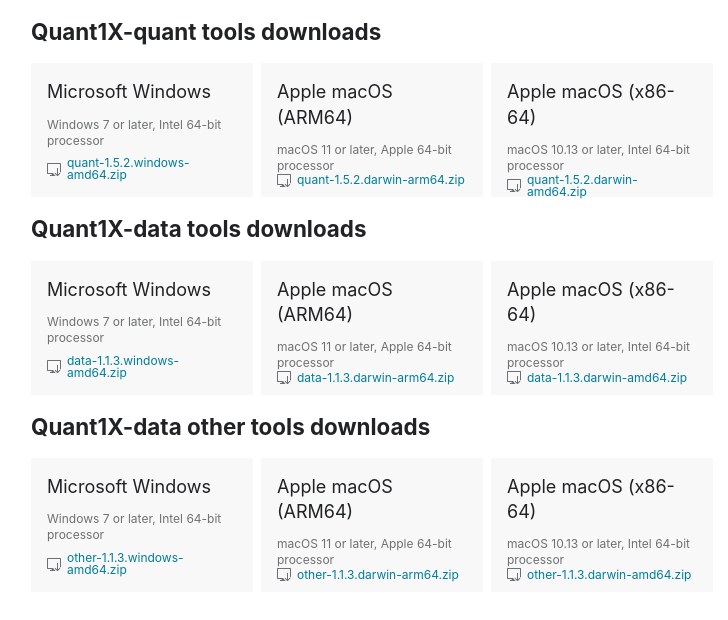
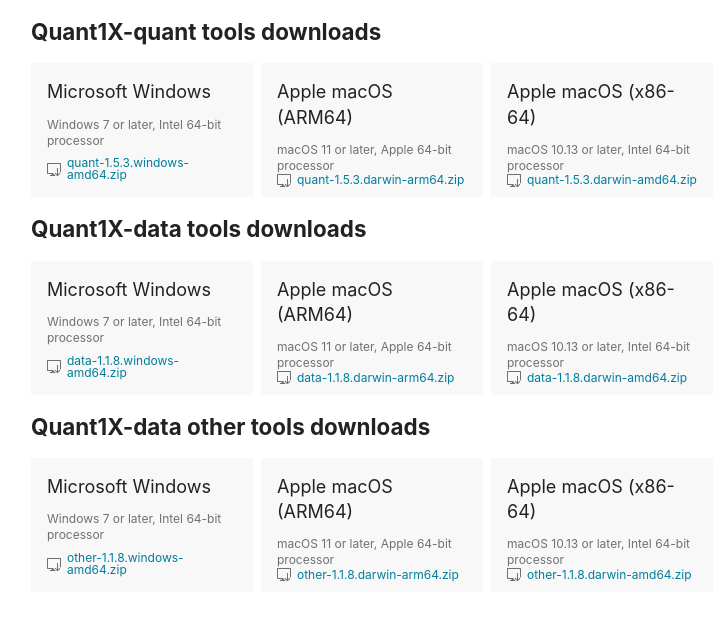
Before and after one commit to quant1x/quant1x.github.io, a plain HTML site: page index.html in a window 1280 px wide. Shown: the whole page, without its empty margins (27-755 px from the left). Drawn offline with Linux system fonts and the light colour scheme.

Commit message:
更新版本 1.5.3

```diff
--- a/index.html
+++ b/index.html
@@ -52,83 +52,83 @@
     <article class="Downloads Article">
         <h2 id="quant">Quant1X-quant tools downloads</h2>
         <div class="downloadWrapper">
-            <a class="download downloadBox" href="/dl/quant-1.5.2.windows-amd64.zip">
+            <a class="download downloadBox" href="/dl/quant-1.5.3.windows-amd64.zip">
                 <div class="platform">Microsoft Windows</div>
                 <div class="reqs">Windows 7 or later, Intel 64-bit processor</div>
                 <div class="filename">
                     <img src="/images/icons/download.svg" aria-hidden="true" width="14" height="13"/>
-                    <span>quant-1.5.2.windows-amd64.zip</span>
+                    <span>quant-1.5.3.windows-amd64.zip</span>
                 </div>
             </a>
-            <a class="download downloadBox" href="/dl/quant-1.5.2.darwin-arm64.zip">
+            <a class="download downloadBox" href="/dl/quant-1.5.3.darwin-arm64.zip">
                 <div class="platform">Apple macOS (ARM64)</div>
                 <div class="reqs">macOS 11 or later, Apple 64-bit processor</div>
                 <div class="filename">
                     <img src="/images/icons/download.svg" aria-hidden="true" width="14" height="13"/>
-                    <span>quant-1.5.2.darwin-arm64.zip</span>
+                    <span>quant-1.5.3.darwin-arm64.zip</span>
                 </div>
             </a>
-            <a class="download downloadBox" href="/dl/quant-1.5.2.darwin-amd64.zip">
+            <a class="download downloadBox" href="/dl/quant-1.5.3.darwin-amd64.zip">
                 <div class="platform">Apple macOS (x86-64)</div>
                 <div class="reqs">macOS 10.13 or later, Intel 64-bit processor</div>
                 <div class="filename">
                     <img src="/images/icons/download.svg" aria-hidden="true" width="14" height="13"/>
-                    <span>quant-1.5.2.darwin-amd64.zip</span>
+                    <span>quant-1.5.3.darwin-amd64.zip</span>
                 </div>
             </a>
         </div>
         <h2 id="data">Quant1X-data tools downloads</h2>
         <div class="downloadWrapper">
-            <a class="download downloadBox" href="/dl/data-1.1.3.windows-amd64.zip">
+            <a class="download downloadBox" href="/dl/data-1.1.8.windows-amd64.zip">
                 <div class="platform">Microsoft Windows</div>
                 <div class="reqs">Windows 7 or later, Intel 64-bit processor</div>
                 <div class="filename">
                     <img src="/images/icons/download.svg" aria-hidden="true" width="14" height="13"/>
-                    <span>data-1.1.3.windows-amd64.zip</span>
+                    <span>data-1.1.8.windows-amd64.zip</span>
                 </div>
             </a>
-            <a class="download downloadBox" href="/dl/data-1.1.3.darwin-arm64.zip">
+            <a class="download downloadBox" href="/dl/data-1.1.8.darwin-arm64.zip">
                 <div class="platform">Apple macOS (ARM64)</div>
                 <div class="reqs">macOS 11 or later, Apple 64-bit processor</div>
                 <div class="filename">
                     <img src="/images/icons/download.svg" aria-hidden="true" width="14" height="13"/>
-                    <span>data-1.1.3.darwin-arm64.zip</span>
+                    <span>data-1.1.8.darwin-arm64.zip</span>
                 </div>
             </a>
-            <a class="download downloadBox" href="/dl/data-1.1.3.darwin-amd64.zip">
+            <a class="download downloadBox" href="/dl/data-1.1.8.darwin-amd64.zip">
                 <div class="platform">Apple macOS (x86-64)</div>
                 <div class="reqs">macOS 10.13 or later, Intel 64-bit processor</div>
                 <div class="filename">
                     <img src="/images/icons/download.svg" aria-hidden="true" width="14" height="13"/>
-                    <span>data-1.1.3.darwin-amd64.zip</span>
+                    <span>data-1.1.8.darwin-amd64.zip</span>
                 </div>
             </a>
         </div>
 
         <h2 id="other">Quant1X-data other tools downloads</h2>
         <div class="downloadWrapper">
-            <a class="download downloadBox" href="/dl/other-1.1.3.windows-amd64.zip">
+            <a class="download downloadBox" href="/dl/other-1.1.8.windows-amd64.zip">
                 <div class="platform">Microsoft Windows</div>
                 <div class="reqs">Windows 7 or later, Intel 64-bit processor</div>
                 <div class="filename">
                     <img src="/images/icons/download.svg" aria-hidden="true" width="14" height="13"/>
-                    <span>other-1.1.3.windows-amd64.zip</span>
+                    <span>other-1.1.8.windows-amd64.zip</span>
                 </div>
             </a>
-            <a class="download downloadBox" href="/dl/other-1.1.3.darwin-arm64.zip">
+            <a class="download downloadBox" href="/dl/other-1.1.8.darwin-arm64.zip">
                 <div class="platform">Apple macOS (ARM64)</div>
                 <div class="reqs">macOS 11 or later, Apple 64-bit processor</div>
                 <div class="filename">
                     <img src="/images/icons/download.svg" aria-hidden="true" width="14" height="13"/>
-                    <span>other-1.1.3.darwin-arm64.zip</span>
+                    <span>other-1.1.8.darwin-arm64.zip</span>
                 </div>
             </a>
-            <a class="download downloadBox" href="/dl/other-1.1.3.darwin-amd64.zip">
+            <a class="download downloadBox" href="/dl/other-1.1.8.darwin-amd64.zip">
                 <div class="platform">Apple macOS (x86-64)</div>
                 <div class="reqs">macOS 10.13 or later, Intel 64-bit processor</div>
                 <div class="filename">
                     <img src="/images/icons/download.svg" aria-hidden="true" width="14" height="13"/>
-                    <span>other-1.1.3.darwin-amd64.zip</span>
+                    <span>other-1.1.8.darwin-amd64.zip</span>
                 </div>
             </a>
         </div>
```
Also changed, not shown: 9 other files.
